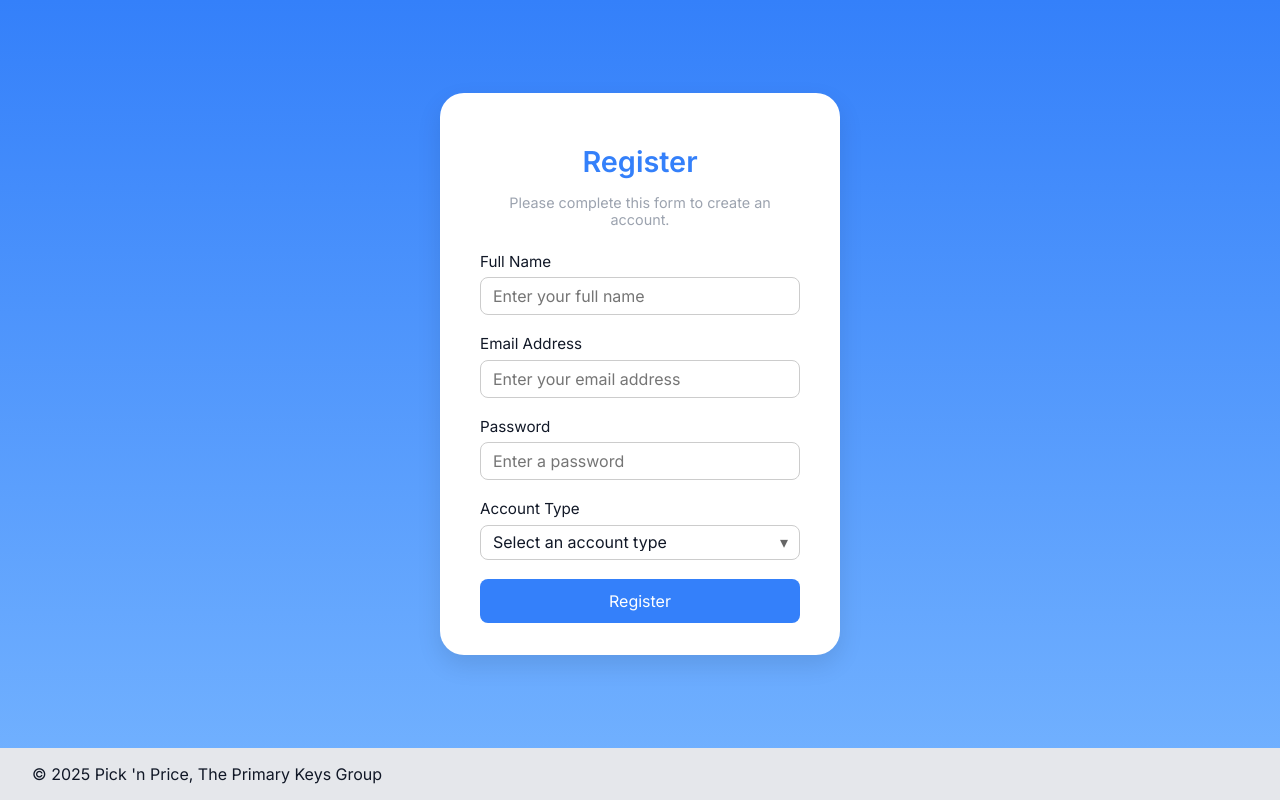
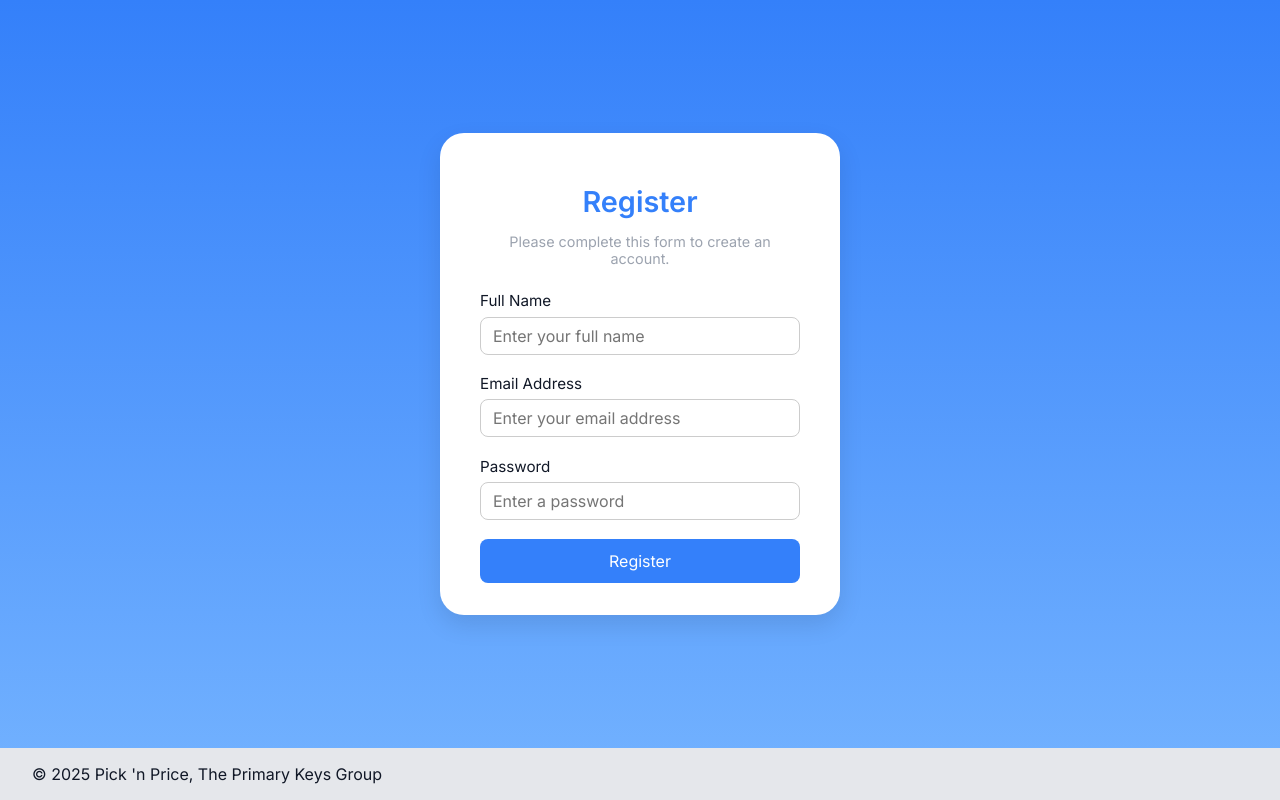
Before and after one commit to u23608821/COS221_Assignment_5, a PHP site: page /html/register.php in a window 1280 px wide. Run offline with PHP 8.4, Linux system fonts and the light colour scheme.

Commit message:
Remove the account type dropdown from register

```diff
--- a/src/public/html/register.php
+++ b/src/public/html/register.php
@@ -80,17 +80,6 @@ $password = $env ? $env['WHEATLEY_PASSWORD'] : getenv("WHEATLEY_PASSWORD");
           <input type="password" id="password" placeholder="Enter a password" required />
         </div>
 
-        <div class="form-group">
-          <label for="accountType">Account Type</label>
-          <div class="select-wrapper">
-            <select id="accountType">
-              <option value="" disabled selected hidden>Select an account type</option>
-              <option value="customer">Customer</option>
-              <option value="courier">Courier</option> <!-- We need to decide what user types we have -->
-            </select>
-            <span class="arrow">&#9662;</span>
-          </div>
-        </div>
         <button type="button" onclick="submitReg()">Register</button>
       </form>
     </div>
```
